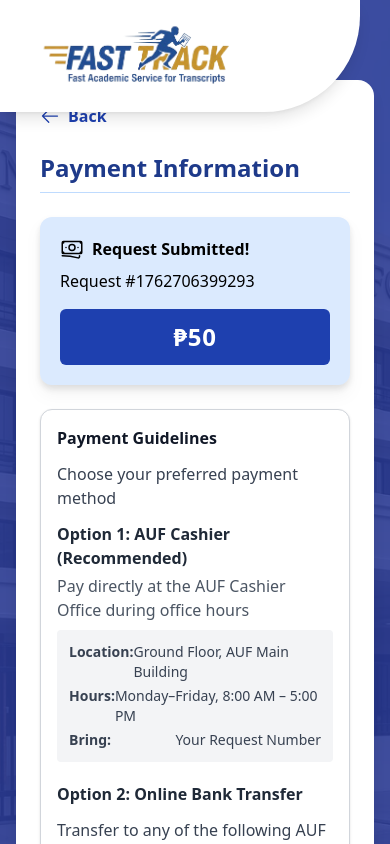
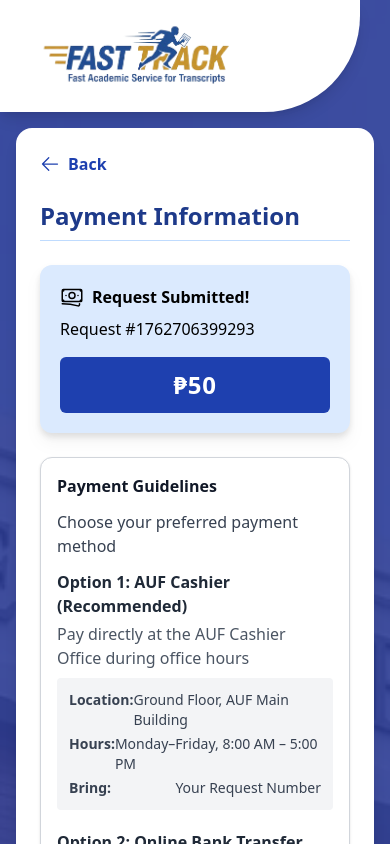
Before and after one commit to CoderCakee/ipt_fasttrack, a React (Create React App) app in the folder main_project/fast_track_frontend_stephanie/: page /PaymentInfo in a window 390 px wide. Shown: the top 844 px of the page. Built offline with nearby package versions, Linux system fonts and the light colour scheme.

Commit message:
Fix mobile layout of PaymentInfo.jsx

```diff
--- a/main_project/fast_track_frontend_stephanie/src/pages/AUFAccount/PaymentInfo.jsx
+++ b/main_project/fast_track_frontend_stephanie/src/pages/AUFAccount/PaymentInfo.jsx
@@ -31,15 +31,15 @@ const PaymentInfo = () => {
       <KioskBackground opacity={15} blueOpacity={80} />
 
       {/* Fixed header */}
-      <div className="fixed top-0 left-0 right-0 z-20">
+      <div className="w-full">
         <KioskHeader />
       </div>
 
       {/* Scrollable content with hidden scrollbar */}
-      <div className="relative z-10 max-w-4xl mx-auto px-4 sm:px-6 pt-20 pb-6 h-screen overflow-y-auto hide-scrollbar">
+      <div className="relative z-10 max-w-4xl mx-auto px-4 sm:px-6 pb-6 overflow-y-auto hide-scrollbar">
 
         {/* White container */}
-        <div className="bg-white rounded-2xl shadow-lg p-6 sm:p-8 mb-10">
+        <div className="bg-white rounded-2xl shadow-lg p-6 sm:p-8 mb-10 mt-32">
 
           {/* Back Button */}
           <button
```
